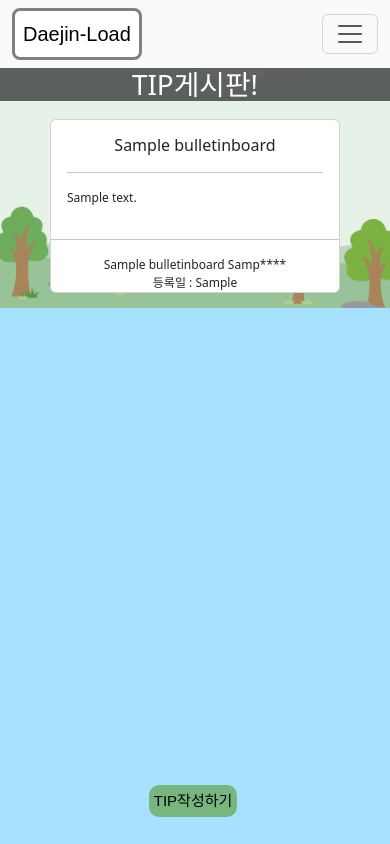
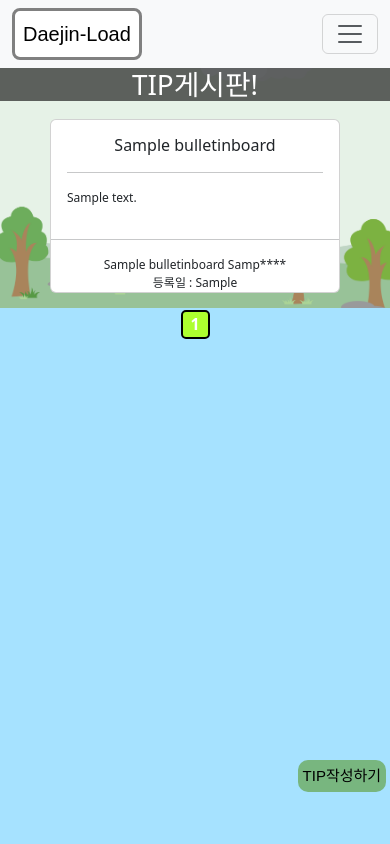
Before and after one commit to hongjunpyo123/Daejin_Load, a PHP site: page /bulletinboard.php in a window 390 px wide. Run offline with PHP 8.4, Linux system fonts and the light colour scheme; the visitor is signed in with stand-in values (Sample User, id 1); tables that the repository leaves empty or names only in its code hold one stand-in row (values such as "Sample post"); some web fonts are replaced.

Commit message:
feat: 게시판 paging구현 완료

```diff
--- a/building.html
+++ b/building.html
@@ -662,7 +662,7 @@
 <script src="https://cdn.jsdelivr.net/npm/bootstrap@5.3.3/dist/js/bootstrap.bundle.min.js" integrity="sha384-YvpcrYf0tY3lHB60NNkmXc5s9fDVZLESaAA55NDzOxhy9GkcIdslK1eN7N6jIeHz" crossorigin="anonymous"></script>
 <script>
   AOS.init({
-    duration: 500,
+    duration: 300,
     once: false
   });
 </script>
--- a/bulletinboard.php
+++ b/bulletinboard.php
@@ -8,14 +8,7 @@
         $num = $_SESSION['num'];
         $name = $_SESSION['name'];
         $today = date("Y/m/d");
-        $search = $_POST['search'] ?? '';
-
-        if(empty($search)){
-            $sql = "SELECT * FROM bulletinboard order by id desc";
-        }else{
-            $sql = "SELECT * FROM bulletinboard WHERE title LIKE '%$search%' OR content LIKE '%$search%' ORDER BY id DESC;";
-        }
-        $result = $conn->query($sql);
+        $search = $_GET['search'] ?? '';
 ?>
 
 <html>
@@ -159,6 +152,31 @@
                 display: none;
             }
 
+            #page_number{
+                text-align: center;
+                margin: 2px;
+                font-weight: 800;
+                text-decoration: none;
+                background-color: gray;
+                border-radius: 5px;
+                border: 2px solid black;
+                color: white;
+                width: 3%;
+                height: 10%;
+            }
+            #page_number_active{
+                text-align: center;
+                margin: 2px;
+                font-weight: 800;
+                text-decoration: none;
+                background-color: greenyellow;
+                border-radius: 5px;
+                border: 2px solid black;
+                color: white;
+                width: 3%;
+                height: 10%;
+            }
+
             .card-title{
                 text-align: center;
             }
@@ -189,8 +207,9 @@
             }
 
             .write{
+                top: 90%;
                 width: 99%;
-                justify-content: center;
+                justify-content: end;
 
             }
 
@@ -201,6 +220,15 @@
                 border-radius: 0px;
             }
 
+            #page_number{
+                width: 25px;
+                height: 25px;
+            }
+
+            #page_number_active{
+                width: 25px;
+                height: 25px;
+            }
             }
 
             @media (max-height:723px) {
@@ -228,7 +256,43 @@
         </style>
     </head>
     <body>
+        <?php
+        # PAGING
+        $list_size = 8;
+        $more_pages = 1;
+        $page = $_GET['page'] ?? 1;
 
+        if(empty($search)){
+            $sql = "select count(*) from bulletinboard"; //전체 게시글 숫자 받아오기
+        }else{
+            $sql = "select count(*) from bulletinboard WHERE title LIKE '%$search%' OR content LIKE '%$search%'"; //전체 게시글 숫자 받아오기
+        }
+        $result2 = $conn->query($sql);
+        $row2 = $result2->fetch_row();
+        $rowcnt = $row2[0];
+
+        $pages = (int)($rowcnt / $list_size); //몇 페이지를 만들지
+        if($rowcnt % $list_size > 0){
+            $pages ++;
+        }
+
+        $start_page = max($page-$more_pages, 1);
+        $end_page = min($page + $more_pages, $pages);
+        $offset = ($page - 1) * $list_size; //건너뛸 게시물
+
+        if(empty($search)){
+            $sql = "SELECT * FROM bulletinboard order by id desc limit $offset, $list_size";
+        }else{
+            $sql = "SELECT * FROM bulletinboard WHERE title LIKE '%$search%' OR content LIKE '%$search%' ORDER BY id DESC limit $offset, $list_size;";
+        }
+        $result = $conn->query($sql);
+        if($result->num_rows <= 0){
+            $search = '';
+            echo "<script>alert('검색 결과가 없습니다!');</script>";
+            echo "<script>location.href='bulletinboard.php'</script>";
+        }
+
+        ?>
         <nav class="navbar navbar-expand-lg bg-body-tertiary">
             <div class="container-fluid">
                 <a class="navbar-brand" href="main.php">Daejin-Load</a>
@@ -283,7 +347,7 @@
                             </ul>
                         </li>
                     </ul>
-                    <form class="d-flex" role="search" method="post" action="bulletinboard.php">
+                    <form class="d-flex" role="search" method="get" action="bulletinboard.php">
                         <input
                             class="form-control me-2"
                             type="search"
@@ -307,11 +371,6 @@
             <div class="card_container" onclick="">
                 <h1 style="width: 100%; text-align: center;" class="tip">TIP게시판!</h1>
                 <?php
-                    if($result->num_rows <= 0){
-                        $search = '';
-                        echo "<script>alert('검색 결과가 없습니다!');</script>";
-                        echo "<script>location.href='bulletinboard.php'</script>";
-                    }
                     while($row = $result->fetch_row()){
 
                         ?>
@@ -348,7 +407,28 @@
                         <?php
                     }
                 ?>
-
+            </div>
+            <!-- 페이지 버튼 생성 -->
+            <div class="page_number_container d-flex justify-content-center">
+                <?php
+                    if($page > 1){
+                        ?>
+                            <a href="bulletinboard.php?page=<?=($page-1)?>&search=<?=$search?>" id='page_number'><</a>
+                        <?php
+                    }
+                    for($p = $start_page; $p <= $end_page; $p++){
+                        if($p == $page){
+                            echo "<a href='#' id='page_number_active'>$p</a>";
+                        } else{
+                            echo "<a href='bulletinboard.php?page=$p&search=$search' id='page_number'>$p</a>";
+                        }
+                    }
+                    if($page < $end_page){
+                        ?>
+                            <a href="bulletinboard.php?page=<?=($page+1)?>&search=<?=$search?>" id='page_number'>></a>
+                        <?php
+                    }
+                ?>
             </div>
 
             <div class="write">
--- a/search.php
+++ b/search.php
@@ -222,6 +222,7 @@
             <div class="bulletinboard">
                 <div class="card_container d-flex flex-row flex-wrap">
                 <h1>[게시판]</h1>
+
                     <?php
                 $sql = "SELECT * FROM bulletinboard WHERE title LIKE '%$search%' OR content LIKE '%$search%' ORDER BY id DESC;";
                 $result = $conn->query($sql);
@@ -246,6 +247,7 @@
                     <?php
             }
             ?>
+
                 </div>
             </div>
             <div class="noticeboard">
```
